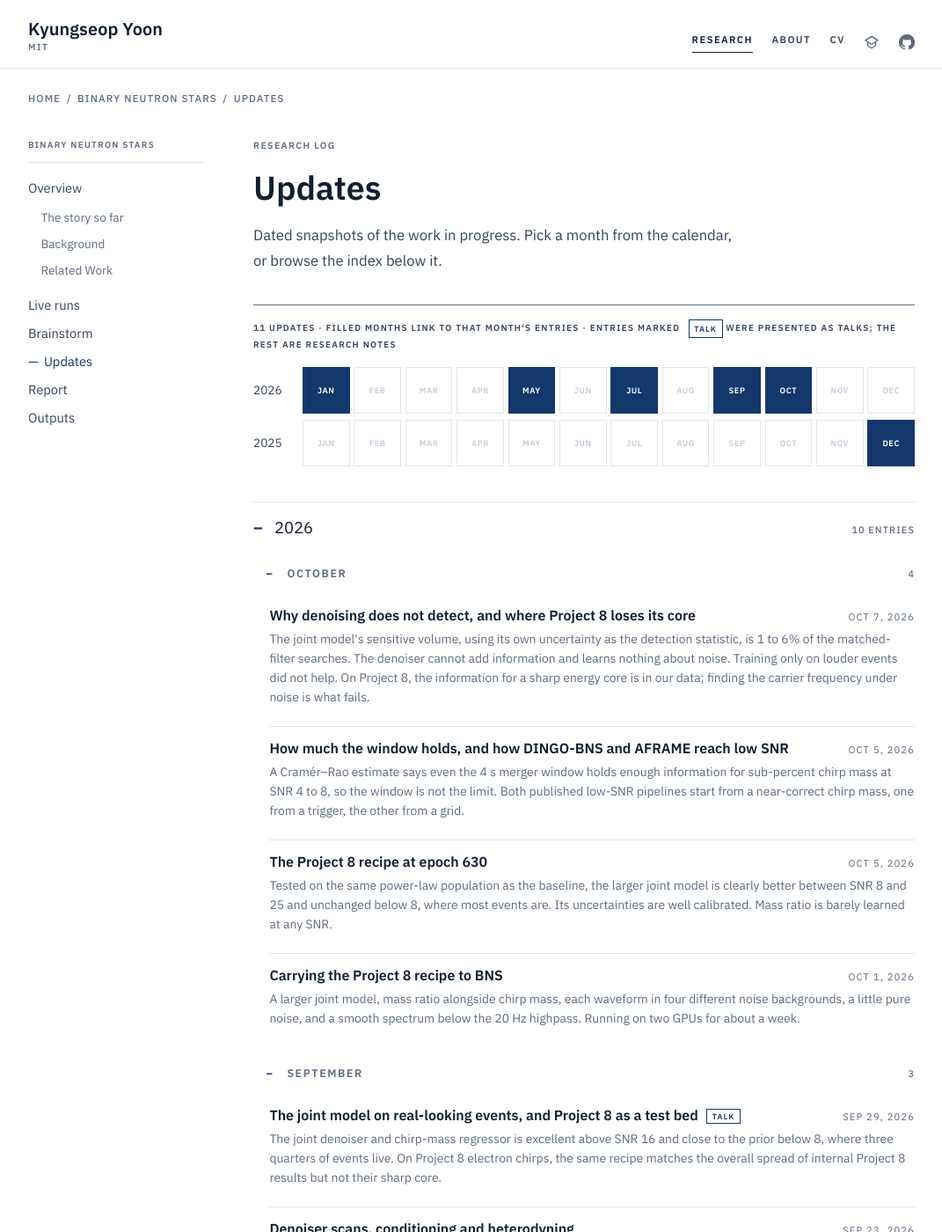
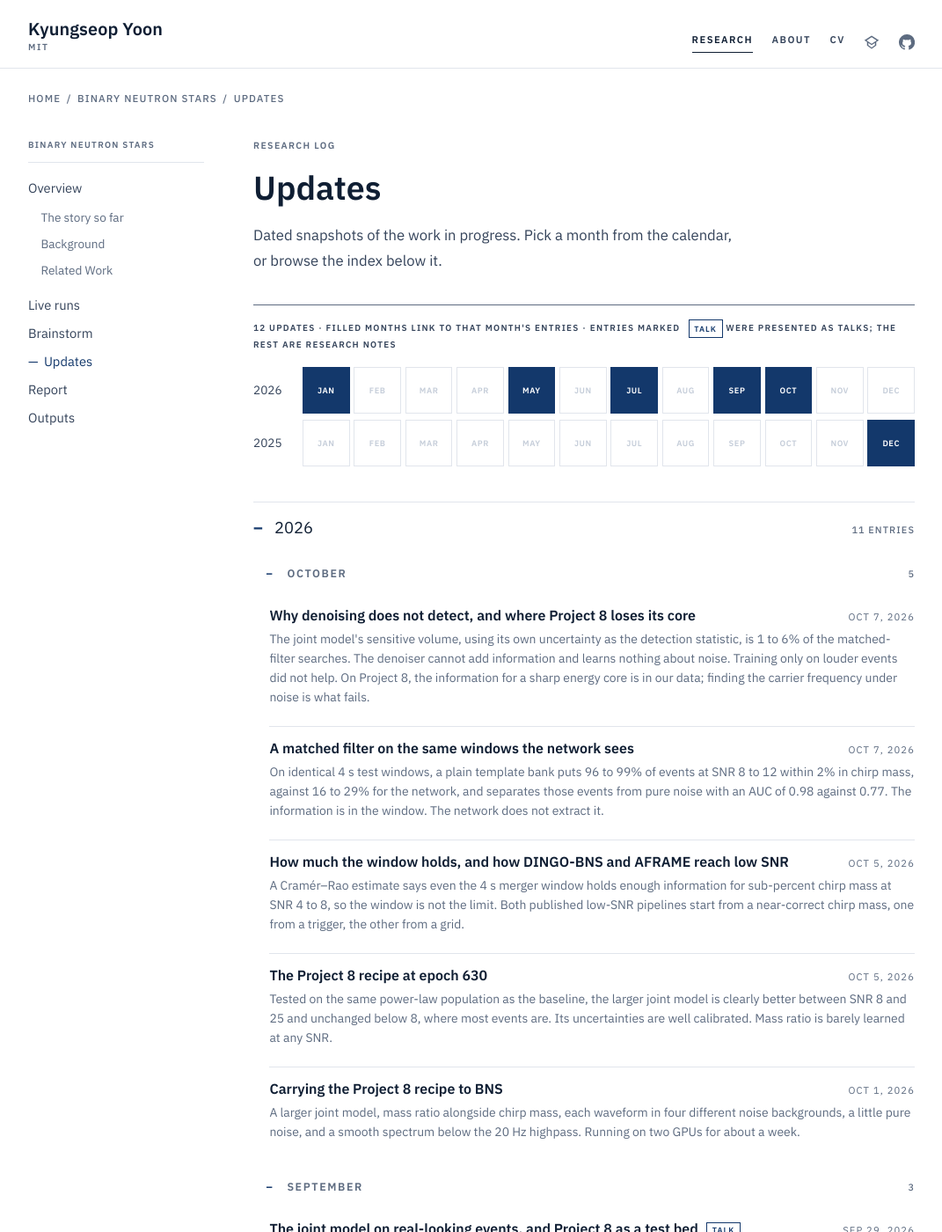
Before and after one commit to kyoon-mit/kyoon-mit.github.io, a Jekyll site: the page built from docs/projects/bns/updates.md, in a window 1280 px wide and 1400 px high. Shown: the whole window at 88% size, without its empty margins (104-1175 px from the left). Built offline with Jekyll 4.4.1, drawn with Linux system fonts in a browser that asks for light colours; part of the change alters nothing that is shown.

Commit message:
Add the matched-filter benchmark on the network's test windows
Template bank on the same 4 s windows: chirp mass within 1/2/5/10% by
SNR, ROC curves, and the score on empty data against weak signals.
Brainstorm item moved to done.

Co-Authored-By: Claude Opus 5.5 <noreply@anthropic.com>

```diff
--- /dev/null
+++ b/docs/_updates/2026-10-07-matched-filter-benchmark.md
@@ -0,0 +1,98 @@
+---
+title: A matched filter on the same windows the network sees
+date: 2026-10-07
+summary: >-
+  On identical 4 s test windows, a plain template bank puts 96 to 99% of
+  events at SNR 8 to 12 within 2% in chirp mass, against 16 to 29% for the
+  network, and separates those events from pure noise with an AUC of 0.98
+  against 0.77. The information is in the window. The network does not
+  extract it.
+---
+
+{%- assign u = '/projects/bns/updates/' -%}
+
+## The test
+
+The test windows were dumped from the network's own test pipeline: whitened
+4 s of H1 and L1 at 2048 Hz, O3b background, half the windows with an
+injection, power-law SNR (index −3) from 4 and from 8. The 630-epoch network
+and a matched filter then ran on exactly the same windows.
+
+- **Bank:** 613 waveforms drawn from the injection waveform set itself,
+  chirp mass log-spaced at 0.5% from 0.85 to 2.74 M☉, mass ratios 0.5, 0.7
+  and 0.9, lowest spin available.
+- **Filter:** each template whitened with each window's own spectrum,
+  complex SNR per detector (maximized over phase and arrival time), network
+  SNR as the quadrature sum with the two peaks within 10 ms.
+- **Estimate:** the chirp mass of the best template. **Score:** its network
+  SNR.
+
+No signal-consistency test, no glitch veto, and the merger is searched only
+where the network could also find it. This is a benchmark, not a search
+pipeline.
+
+## Chirp mass
+
+{% include figure.html
+   src="/assets/img/bns/2026-10-07/mf_vs_ml_accuracy.png"
+   alt="Fraction of events within 1, 2, 5 and 10 percent in chirp mass against injected SNR, matched filter against the network, same scale in every panel"
+   label="Chirp mass accuracy against SNR"
+   caption="Both power-law test sets pooled, 12,834 events. Same y scale in every panel." %}
+
+<div markdown="1">
+
+| SNR | events | matched filter, within 1 / 2 / 5 / 10% | network, within 1 / 2 / 5 / 10% |
+|---|---|---|---|
+| 4 to 6 | 3,617 | 19 / 22 / 27 / 35% | 3 / 5 / 14 / 24% |
+| 6 to 8 | 1,250 | 64 / 68 / 71 / 75% | 4 / 8 / 19 / 34% |
+| 8 to 10 | 2,899 | 93 / 96 / 97 / 97% | 8 / 16 / 33 / 52% |
+| 10 to 12 | 1,658 | 95 / 99 / 99 / 99% | 15 / 29 / 55 / 72% |
+| 12 to 16 | 1,616 | 95 / 99 / 100 / 100% | 34 / 55 / 80 / 90% |
+| 16 to 25 | 1,168 | 95 / 99 / 99 / 99% | 54 / 84 / 97 / 99% |
+| 25 to 50 | 626 | 95 / 100 / 100 / 100% | 53 / 93 / 100 / 100% |
+
+</div>
+
+The matched filter's 1% column stops at 95% only because the bank is spaced
+at 0.5% and has three mass ratios. The network never passes about 55% within
+1%, even above SNR 25, so it has a precision ceiling the data does not impose.
+
+{% include figure.html
+   src="/assets/img/bns/2026-10-07/mf_snr.png"
+   alt="Left: predicted against true chirp mass at SNR 8 to 12, median and one-sigma band, for the matched filter and the network, on equal axes. Right: distribution of the matched-filter score on empty data and on data with a weak signal"
+   label="Chirp mass at SNR 8 to 12, and the matched-filter score"
+   caption="Left: median and 16 to 84% band against the true value, equal axes, dotted line at 45°. The matched filter's band is too narrow to see. The network pulls light systems toward 1.4 to 1.6 M☉. Right: the best network SNR over the bank on windows with no signal and on windows with a signal at SNR 8 to 12, each normalized." %}
+
+## Detection
+
+{% include figure.html
+   src="/assets/img/bns/2026-10-07/mf_vs_ml_roc.png"
+   alt="ROC curves for the matched filter's network SNR and the network's negative uncertainty, on three test sets"
+   label="Signal against noise"
+   caption="ROC curves, matched-filter score against the network's −σ." %}
+
+<div markdown="1">
+
+| test set | matched filter AUC | network AUC (−σ) |
+|---|---|---|
+| power law from SNR 4 | 0.74 | 0.63 |
+| power law from SNR 8 | 0.99 | 0.86 |
+| SNR 8 to 12 only | 0.98 | 0.77 |
+
+</div>
+
+On empty data the best template reaches a network SNR of about 6.3 (99th
+percentile 7.7), simply from trying 613 templates at every time shift. Signals
+at SNR 8 to 12 mostly score above 7.5. A handful of windows score 30 to 300:
+loud glitches in the background that the bank matches, which is why real
+searches add signal-consistency vetoes.
+
+## What this settles
+
+The [Cramér–Rao estimate]({{ u | append: '2026-10-05-window-bound-and-prior-conditioning/' | relative_url }})
+said the 4 s window holds enough information for sub-percent chirp mass near
+threshold, with the caveat that the bound may be optimistic there. The
+caveat turns out to be mild: a plain template bank reaches 2% for almost every
+event from SNR 8 and for two thirds at SNR 6 to 8. The limit is the network,
+the same conclusion as for
+[Project 8]({{ u | append: '2026-10-07-why-denoising-does-not-detect/' | relative_url }}).
--- a/docs/_updates/2026-10-07-why-denoising-does-not-detect.md
+++ b/docs/_updates/2026-10-07-why-denoising-does-not-detect.md
@@ -161,7 +161,6 @@ shift, so a hallucinated chirp is penalized directly.
    label="SNR-series denoiser, first epochs"
    caption="Peak SNR of the output on signal windows and on noise-only windows. After 15 epochs they are not yet separated." %}
 
-Also running: a matched-filter benchmark on the same test windows the network
-sees, to measure what a template bank achieves on chirp mass and detection at
-SNR 8 to 12. See the
-[brainstorm]({{ '/projects/bns/brainstorm/' | relative_url }}).
+A matched filter run on the same test windows the network sees is in the
+[next entry]({{ u | append: '2026-10-07-matched-filter-benchmark/' | relative_url }}):
+the information the network misses is there.
--- a/docs/projects/bns/brainstorm.md
+++ b/docs/projects/bns/brainstorm.md
@@ -36,12 +36,12 @@ of 100 heterodynes. See the
   <li class="is-done"><span class="checklist__box" aria-label="done"></span><span class="checklist__text"><b>Shape and amplitude terms in the denoiser loss.</b> Double the overlap (0.11 against 0.06), leave the chirp mass unchanged. <a href="{{ u | append: '2026-10-07-why-denoising-does-not-detect/' | relative_url }}">7 Oct</a></span></li>
   <li class="is-done"><span class="checklist__box" aria-label="done"></span><span class="checklist__text"><b>Project 8: model size (128/6) and fresh Gaussian noise.</b> Neither produced a core; all variants end near 20 eV RMS. <a href="{{ u | append: '2026-10-07-why-denoising-does-not-detect/' | relative_url }}">7 Oct</a></span></li>
   <li class="is-done"><span class="checklist__box" aria-label="done"></span><span class="checklist__text"><b>Project 8: is the core in our data?</b> Yes. Given the carrier frequency, every event lands within 1 eV; even a plain spectrum peak beats our network. Finding the carrier among its sidebands is what fails. <a href="{{ u | append: '2026-10-07-why-denoising-does-not-detect/' | relative_url }}">7 Oct</a></span></li>
+  <li class="is-done"><span class="checklist__box" aria-label="done"></span><span class="checklist__text"><b>Matched-filter benchmark on the network's own test windows.</b> 96 to 99% within 2% at SNR 8 to 12, against 16 to 29% for the network; detection AUC 0.98 against 0.77. The information is in the window; the network is the limit. <a href="{{ u | append: '2026-10-07-matched-filter-benchmark/' | relative_url }}">7 Oct</a></span></li>
 </ul>
 
 ## Running
 
 <ul class="checklist">
-  <li class="is-running"><span class="checklist__box" aria-label="running"></span><span class="checklist__text"><b>Matched-filter benchmark</b> on the same test windows the network sees: template bank from the injection waveforms, two-detector coincidence. Chirp mass and detection at SNR 8 to 12. Started 7 Oct.</span></li>
   <li class="is-running"><span class="checklist__box" aria-label="running"></span><span class="checklist__text"><b>Denoiser trained on the matched-filter SNR time series,</b> target zero on noise-only windows. Started 7 Oct.</span></li>
   <li class="is-running"><span class="checklist__box" aria-label="running"></span><span class="checklist__text"><b>SNR-8 training, matched pair:</b> with and without the shape and amplitude terms, both with 96% signal windows. Started 6 and 7 Oct.</span></li>
 </ul>
```
Also changed, not shown: docs/assets/img/bns/2026-10-07/mf_snr.png (added), docs/assets/img/bns/2026-10-07/mf_vs_ml_accuracy.png (added), docs/assets/img/bns/2026-10-07/mf_vs_ml_roc.png (added).
